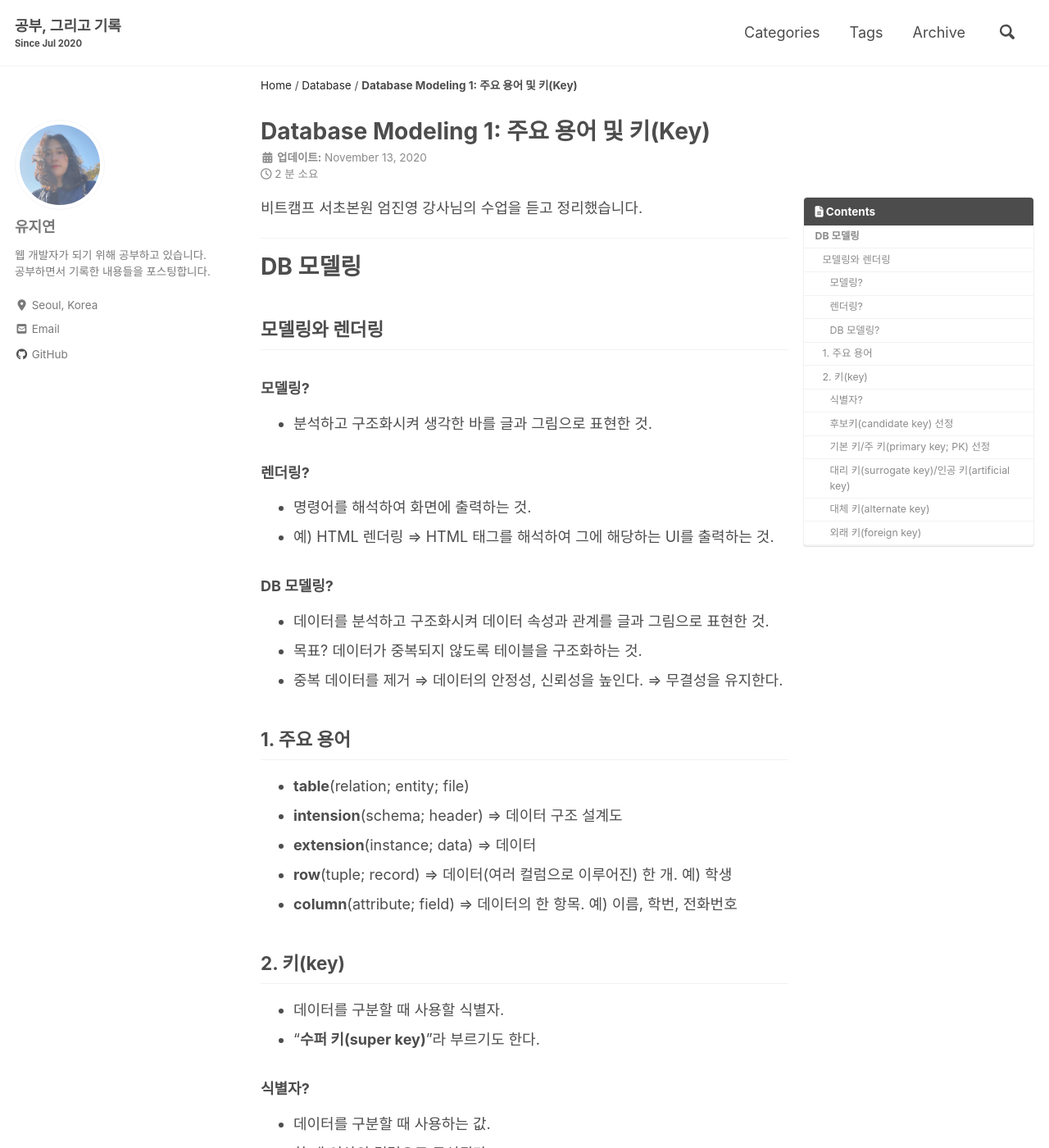
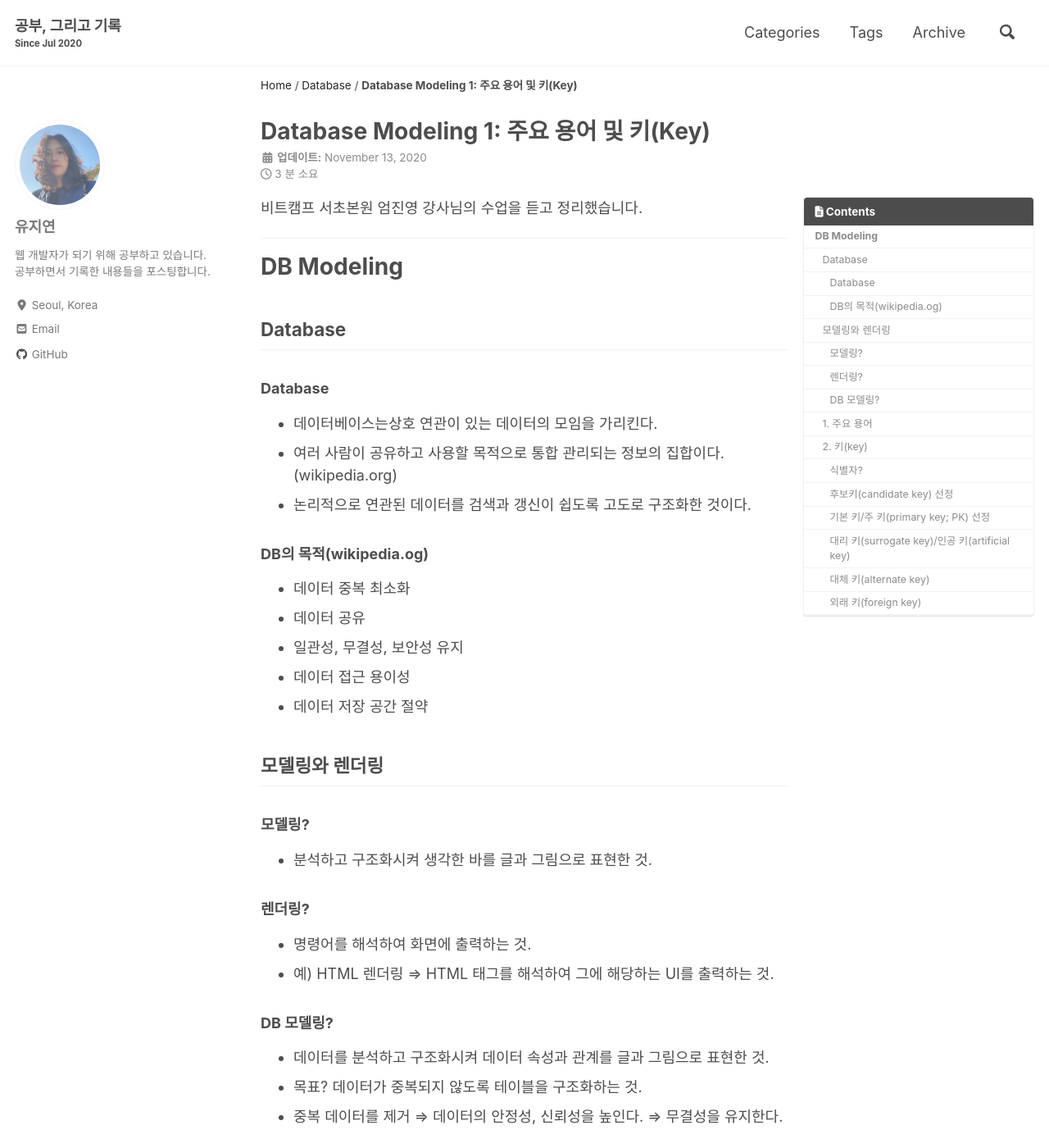
Before and after one commit to Jiyoun-Yoo/jiyoun-yoo.github.io, a Jekyll site: the page built from _posts/2020/Database/2020-11-13-database-1.md, in a window 1280 px wide and 1400 px high. Shown: the whole window at 82% size. Built offline with Jekyll 4.4.1, drawn with Linux system fonts in a browser that asks for light colours; cached includes are drawn as plain includes; nearby versions of some CDN libraries.

Commit message:
database

```diff
--- a/_posts/2020/Database/2020-11-13-database-1.md
+++ b/_posts/2020/Database/2020-11-13-database-1.md
@@ -24,7 +24,21 @@ last_modified_at: '2020-11-13 22:00:00 +0800'
 비트캠프 서초본원 엄진영 강사님의 수업을 듣고 정리했습니다.
 
 ---
-# DB 모델링
+# DB Modeling
+
+## Database
+
+### Database
+- 데이터베이스는상호 연관이 있는 데이터의 모임을 가리킨다.
+- 여러 사람이 공유하고 사용할 목적으로 통합 관리되는 정보의 집합이다.(wikipedia.org)
+- 논리적으로 연관된 데이터를 검색과 갱신이 쉽도록 고도로 구조화한 것이다.
+
+### DB의 목적(wikipedia.og)
+- 데이터 중복 최소화
+- 데이터 공유
+- 일관성, 무결성, 보안성 유지
+- 데이터 접근 용이성
+- 데이터 저장 공간 절약
 
 ## 모델링와 렌더링
 ### 모델링?
```
